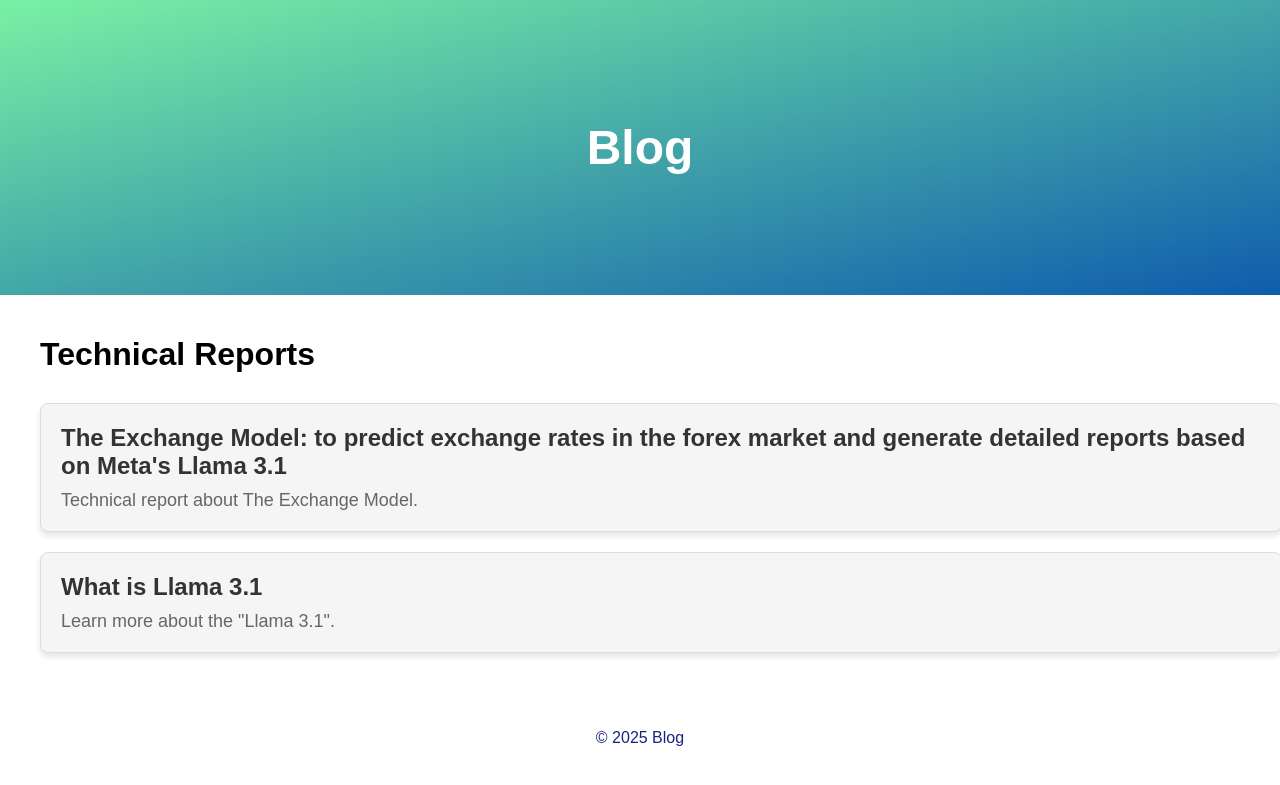
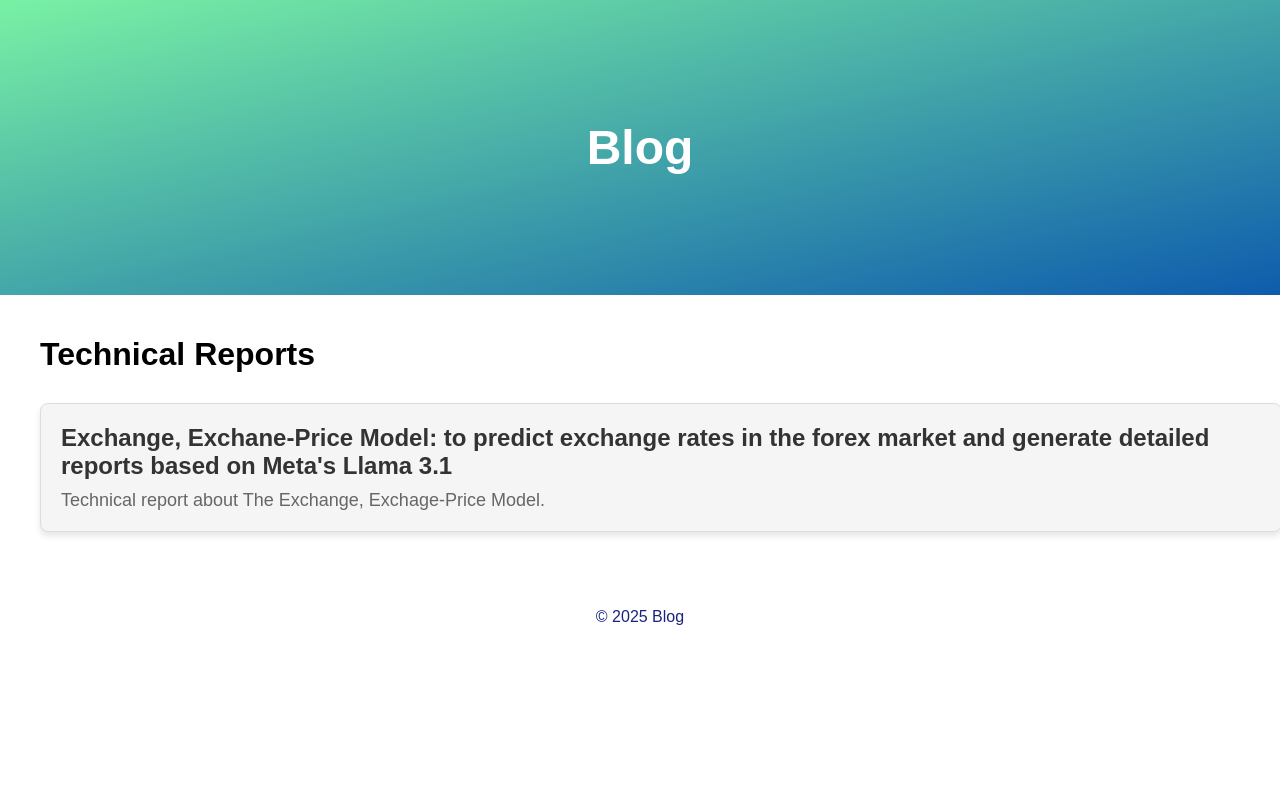
Before and after one commit to hoysu/2digit.github.io, a Jekyll site: the page built from index.html, in a window 1280 px wide. Shown: the top 785 px of the page. Built offline with Jekyll 4.4.1, drawn with Linux system fonts in a browser that asks for light colours.

Commit message:
Update index.html

```diff
--- a/index.html
+++ b/index.html
@@ -8,16 +8,16 @@
 <div class="report-container">
   <div class="report-box">
     <a href="page1.html">
-      <h2>The Exchange Model: to predict exchange rates in the forex market and generate detailed reports based on Meta's Llama 3.1</h2>
-      <p>Technical report about The Exchange Model.</p>
+      <h2>Exchange, Exchane-Price Model: to predict exchange rates in the forex market and generate detailed reports based on Meta's Llama 3.1</h2>
+      <p>Technical report about The Exchange, Exchage-Price Model.</p>
     </a>
   </div>
-  <div class="report-box">
+<!--   <div class="report-box">
     <a href="page2.html">
       <h2>What is Llama 3.1</h2>
       <p>Learn more about the "Llama 3.1".</p>
     </a>
-  </div>
+  </div> -->
 <!--   <div class="report-box">
     <a href="page3.html">
       <h2>How to use models</h2>
```
